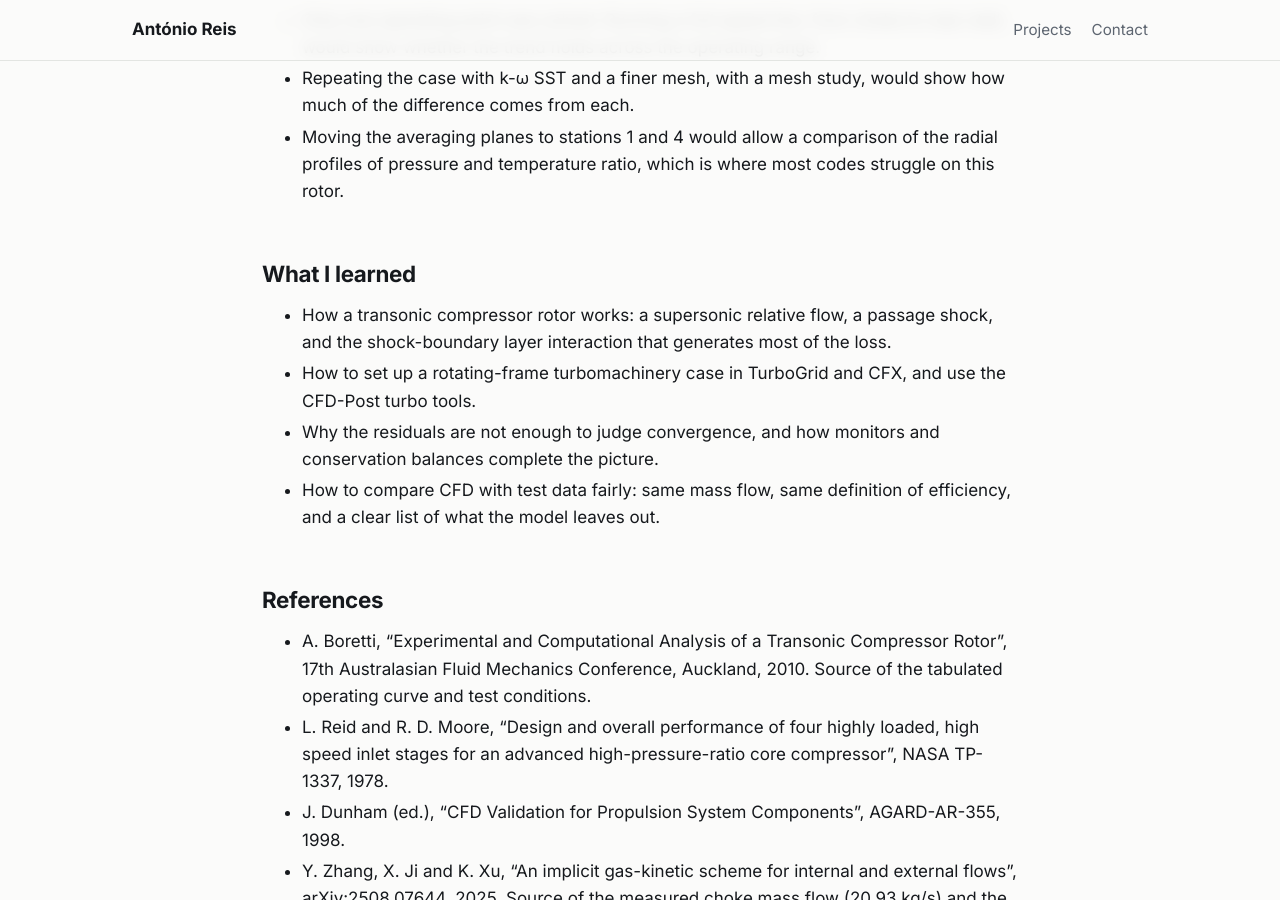
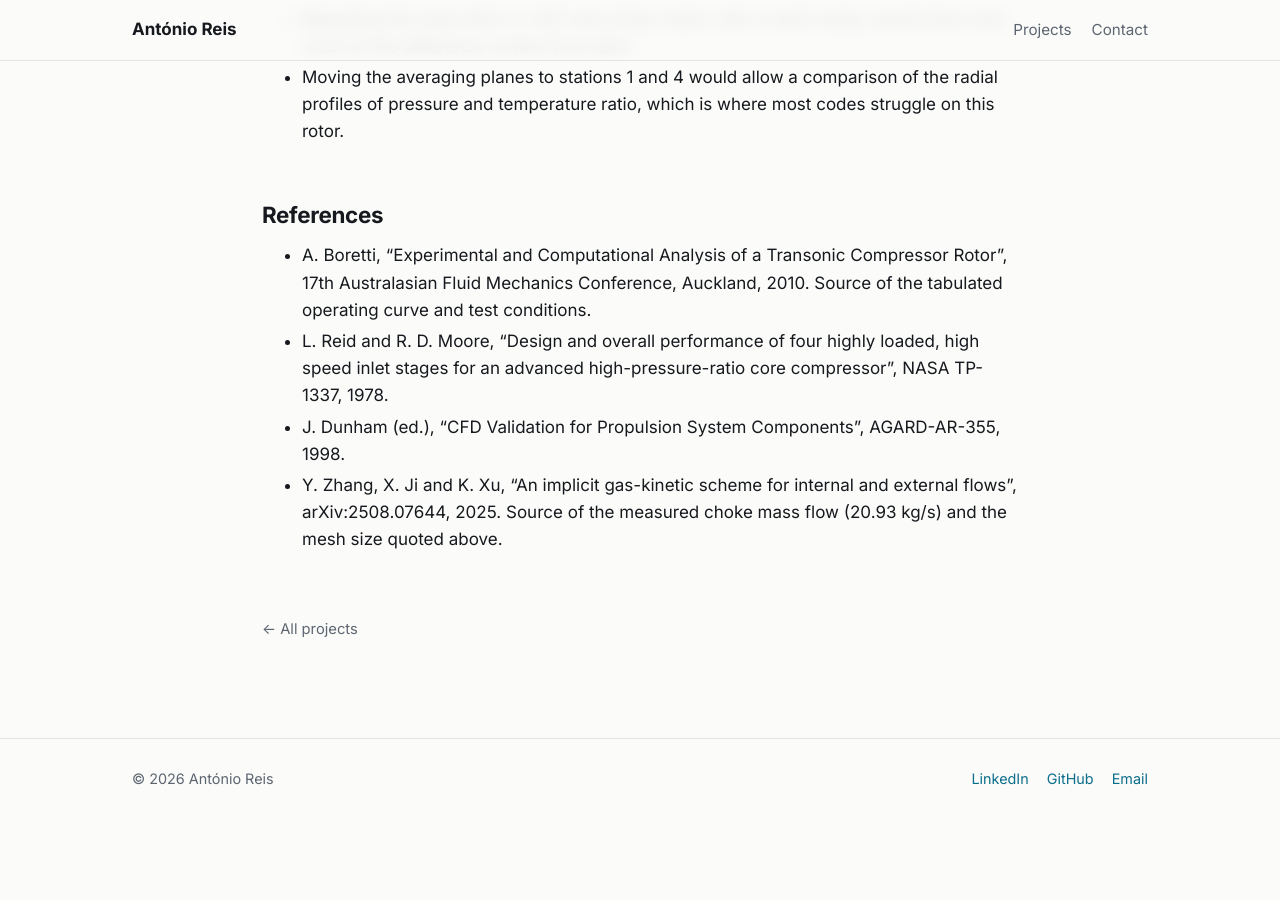
Before and after one commit to antoji03/antoji03.github.io, a Jekyll site: the page built from _projects/nasa-rotor-37.md, in a window 1280 px wide and 900 px high, scrolled down 19081 px. Built offline with Jekyll 4.4.1, drawn with Linux system fonts in a browser that asks for light colours; after the commit the page ends 19899 px from its top, so only the background shows below that; some of the changed text lies outside the part shown.

Commit message:
Remove context line and What I learned from the compressor projects
Co-Authored-By: Claude Opus 5.5 <noreply@anthropic.com>

```diff
--- a/_projects/nasa-rotor-37.md
+++ b/_projects/nasa-rotor-37.md
@@ -4,7 +4,6 @@ summary: "Steady RANS of the NASA Rotor 37 transonic axial compressor rotor in A
 date: 2026-11-08
 featured: 1
 group: cfd
-context: "Turbomachinery CFD course case, extended with own validation"
 software: ["Ansys TurboGrid", "Ansys CFX", "CFD-Post"]
 methods: ["Steady RANS", "k-ε", "Rotating frame, single passage", "Experimental validation"]
 tags: ["CFD", "Turbomachinery", "Compressors", "Validation"]
@@ -344,17 +343,6 @@ Several simplifications in this model can explain the gap:
 - Moving the averaging planes to stations 1 and 4 would allow a comparison of the radial profiles
   of pressure and temperature ratio, which is where most codes struggle on this rotor.
 
-## What I learned
-
-- How a transonic compressor rotor works: a supersonic relative flow, a passage shock, and the
-  shock-boundary layer interaction that generates most of the loss.
-- How to set up a rotating-frame turbomachinery case in TurboGrid and CFX, and use the CFD-Post
-  turbo tools.
-- Why the residuals are not enough to judge convergence, and how monitors and conservation
-  balances complete the picture.
-- How to compare CFD with test data fairly: same mass flow, same definition of efficiency, and a
-  clear list of what the model leaves out.
-
 ## References
 
 - A. Boretti, "Experimental and Computational Analysis of a Transonic Compressor Rotor",
```
Also changed, not shown: _projects/multistage-axial-compressor.md (+0 -12 lines).
